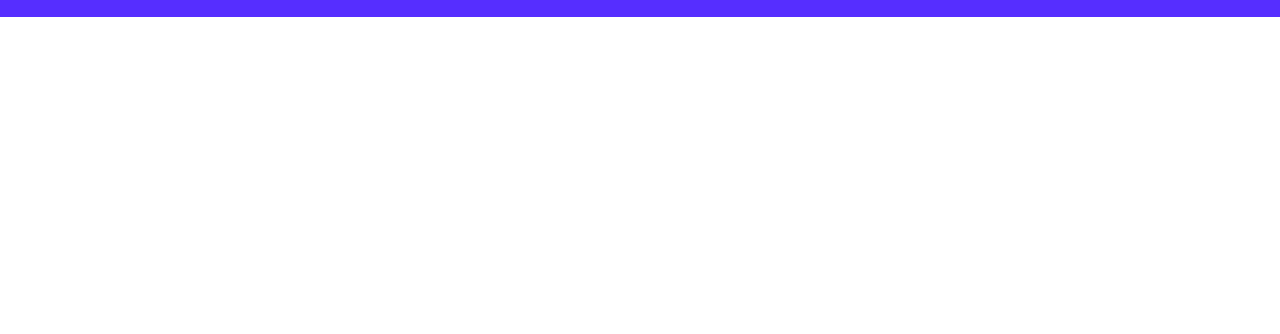
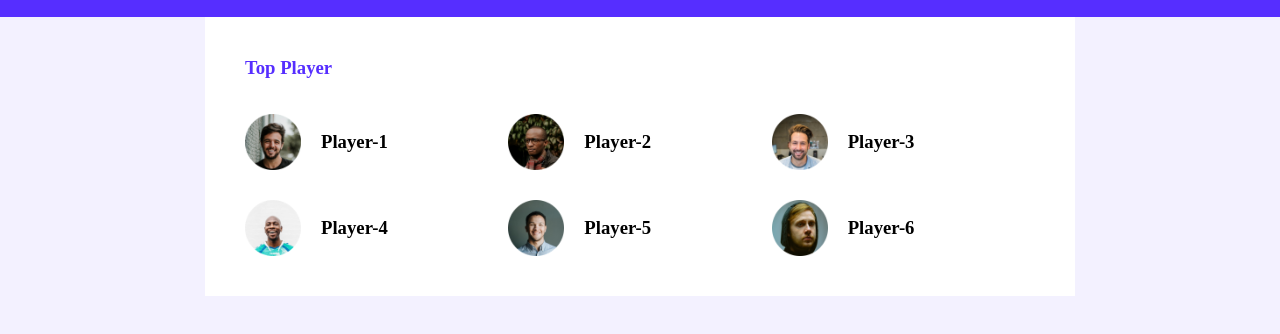
Before and after one commit to ProdipKumarShil/ph-project-leader-board, a plain HTML site: page index.html in a window 1280 px wide. Shown: the part 78-412 px from the top of the page. Drawn offline with Linux system fonts and the light colour scheme.

Commit message:
players section added

```diff
--- a/index.html
+++ b/index.html
@@ -9,7 +9,7 @@
     <link rel="stylesheet" href="style.css">
 </head>
 <body>
-    <header class="header">
+    <header class="header hide">
         <div class="logo">
             <img src="./images/icons/logo.png" alt="">
             <h4>Idea</h4>
@@ -23,5 +23,40 @@
             </ul>
         </div>
     </header>
+    <main class="main-section">
+        <section class="player-blog-section">
+            <div class="players-section">
+                <div class="section-title">
+                    <h3>Top Player</h3>
+                </div>
+                <div class="players">
+                    <div class="player">
+                        <img src="./images/players/player-1.png" alt="">
+                        <h3 class="player-name">Player-1</h3>
+                    </div>
+                    <div class="player">
+                        <img src="./images/players/player-2.png" alt="">
+                        <h3 class="player-name">Player-2</h3>
+                    </div>
+                    <div class="player">
+                        <img src="./images/players/player-3.png" alt="">
+                        <h3 class="player-name">Player-3</h3>
+                    </div>
+                    <div class="player">
+                        <img src="./images/players/player-4.png" alt="">
+                        <h3 class="player-name">Player-4</h3>
+                    </div>
+                    <div class="player">
+                        <img src="./images/players/player-5.png" alt="">
+                        <h3 class="player-name">Player-5</h3>
+                    </div>
+                    <div class="player">
+                        <img src="./images/players/player-6.png" alt="">
+                        <h3 class="player-name">Player-6</h3>
+                    </div>
+                </div>
+            </div>
+        </section>
+    </main>
 </body>
 </html>
--- a/style.css
+++ b/style.css
@@ -6,7 +6,19 @@
     margin: 0;
     box-sizing: border-box;
 }
+/* main section */
+body{
+    background-color: #F3F1FF;
+}
+.main-section{
+    display: flex;
+    justify-content: center;
 
+}
+.section-title{
+    color: var(--primary-color);
+    margin-bottom: 35px;
+}
 /* Header style */
 
 .header{
@@ -34,3 +46,26 @@
     text-decoration: none;
     color: white;
 }
+
+/* main section styling */
+.player-blog-section{
+    background-color: #fff;
+    width: 870px;
+}
+.players{
+    display: grid;
+    grid-template-columns: repeat(3, 1fr);
+    row-gap: 30px;
+}
+.player{
+    display: flex;
+    align-items: center;
+}
+.player img{
+    width: 56px;
+    height: 56px;
+    margin-right: 20px;
+}
+.players-section{
+    padding: 40px;
+}
```
